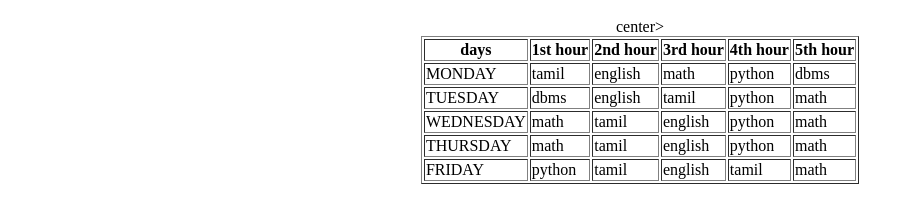
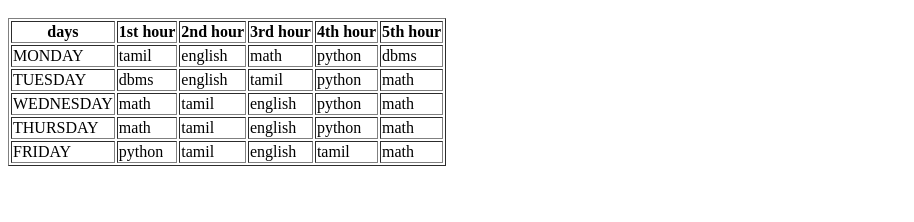
Before and after one commit to kishoreA2210/HTML_CSS_Daily_Task, a plain HTML site: page index.html in a window 1280 px wide. Shown: the part 48-270 px from the top of the page, without its empty margins (0-914 px from the left). Drawn offline with Linux system fonts and the light colour scheme.

Commit message:
Fix closing tag for center element in index.html

```diff
--- a/index.html
+++ b/index.html
@@ -3,7 +3,7 @@
 <title> College Time Table</title>
 </head>
 <body>
-<center><h1> College Time Table</h1></body>center>
+<center><h1> College Time Table</h1></center>
 <table border="1">
 
     <tr>
```
